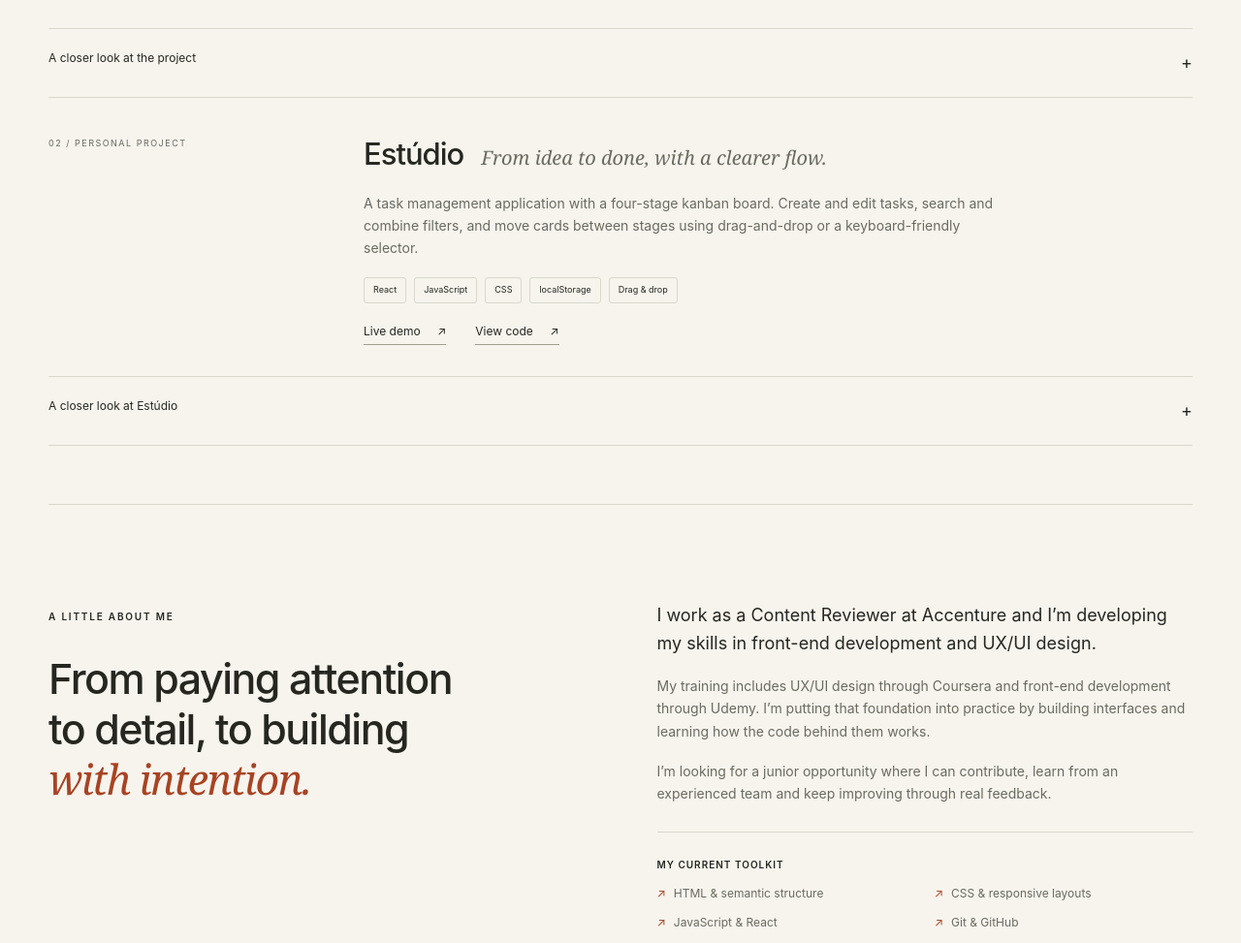
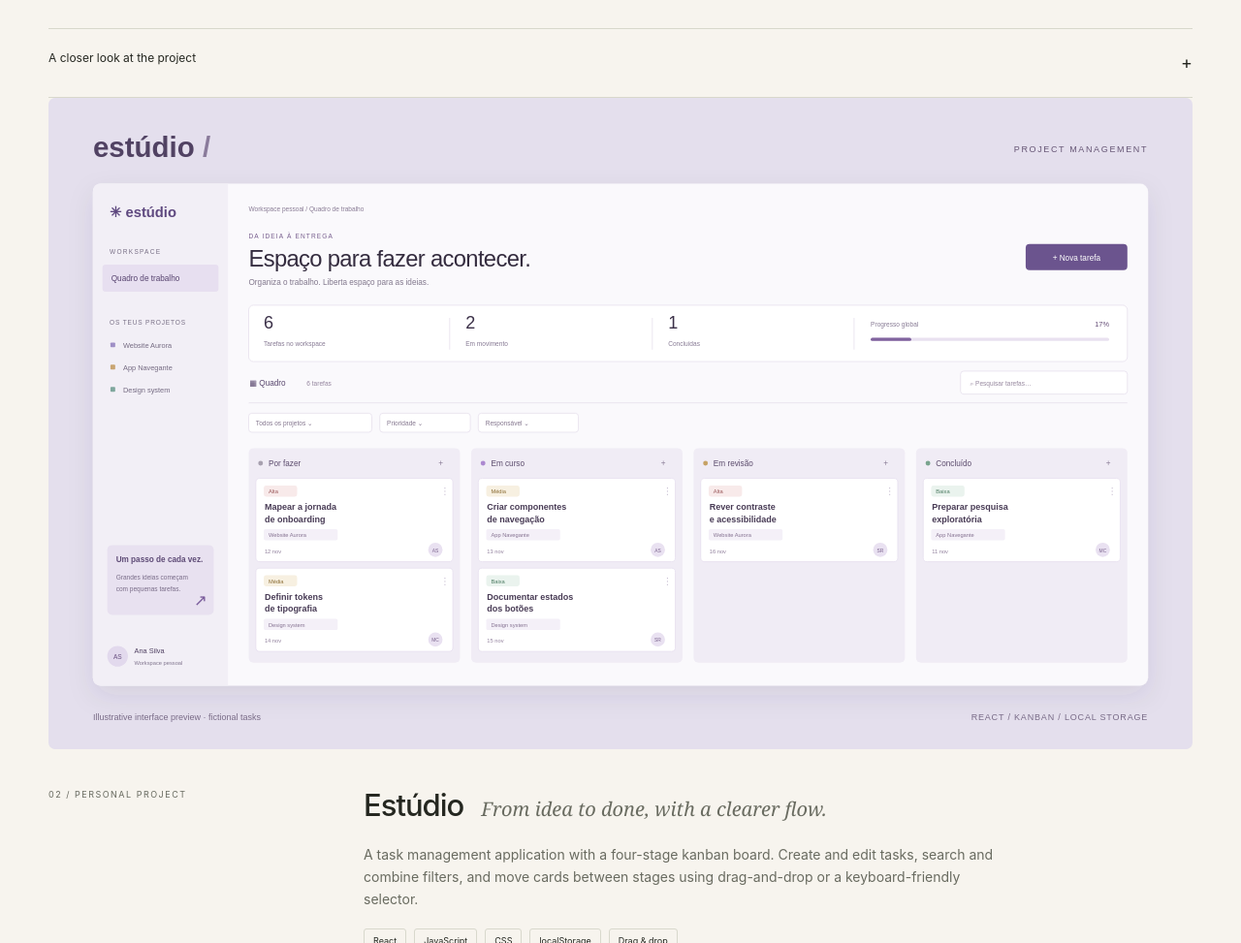
Before and after one commit to anabrito23/ana-brito-portfolio, a plain HTML site: page index.html in a window 1280 px wide. Shown: the part 1663-2636 px from the top of the page at 97% size. Drawn offline with Linux system fonts and the light colour scheme.

Commit message:
Adicionar pré-visualização do Estúdio

```diff
--- a/index.html
+++ b/index.html
@@ -36,6 +36,16 @@
         <details class="case-study"><summary>A closer look at the project <span aria-hidden="true">+</span></summary><div class="case-grid"><div><h4>The problem</h4><p>A list of transactions can be hard to interpret. The goal was to make monthly income, spending and savings easier to understand at a glance.</p></div><div><h4>The experience</h4><p>A month selector controls the overview. Search and category filters narrow down the transaction list. CSV export makes the visible records portable.</p></div><div><h4>The implementation</h4><p>React manages the interface state, localStorage keeps transactions between visits, and a Frankfurter API integration provides reference currency conversions with loading and error states.</p></div><div><h4>Scope & next steps</h4><p>A personal portfolio project using fictional financial data, with no bank connection or account system. Next steps include transaction editing and deeper usability testing.</p></div></div></details>
       </article>
       <article class="project" id="estudio">
+        <a href="https://estudio-delta-five.vercel.app"
+   target="_blank" rel="noreferrer">
+  <img
+    src="estudio-preview.svg"
+    alt="Illustration of the Estúdio task management board."
+    width="1440"
+    height="820"
+    loading="lazy"
+    style="display: block; width: 100%; height: auto; border-radius: 5px;">
+</a>
         <div class="project-details">
           <div class="project-index">02 / PERSONAL PROJECT</div>
           <div class="project-summary">
```
Also changed, not shown: estudio-preview.svg (added).
